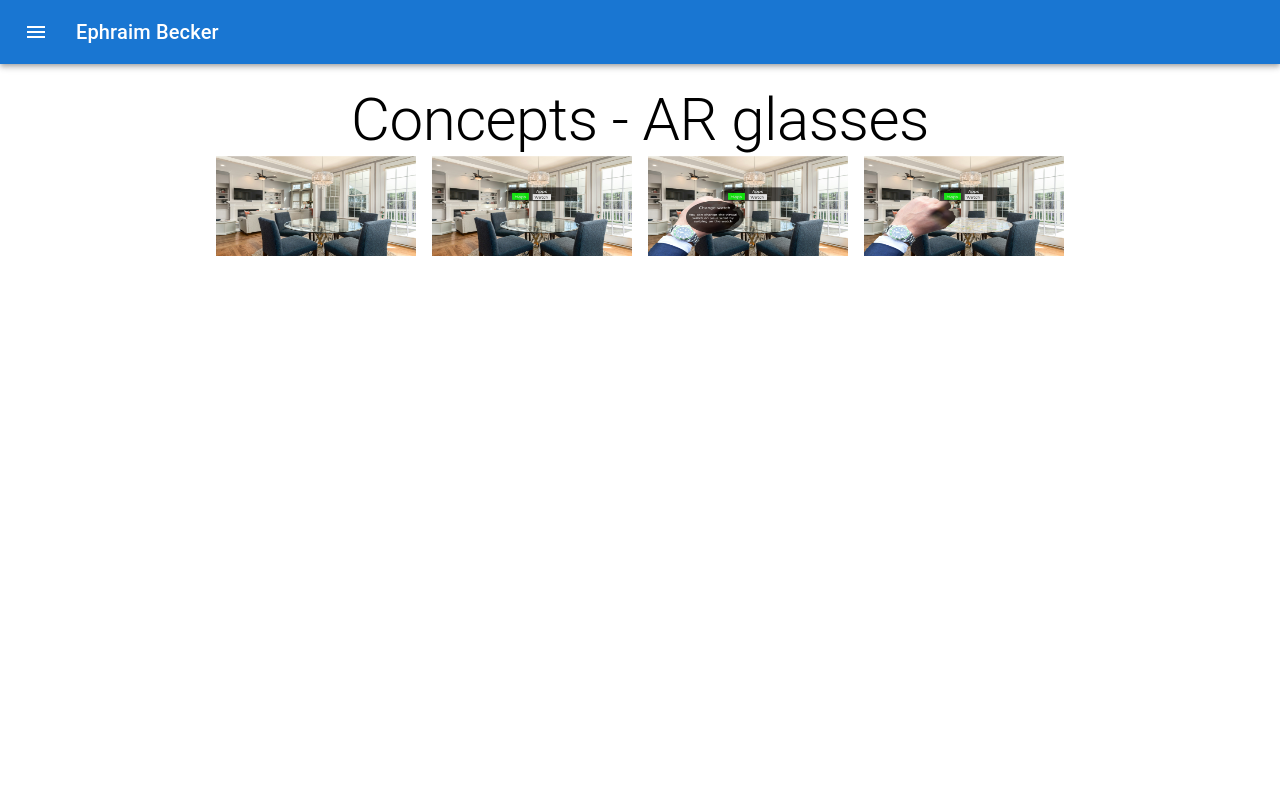
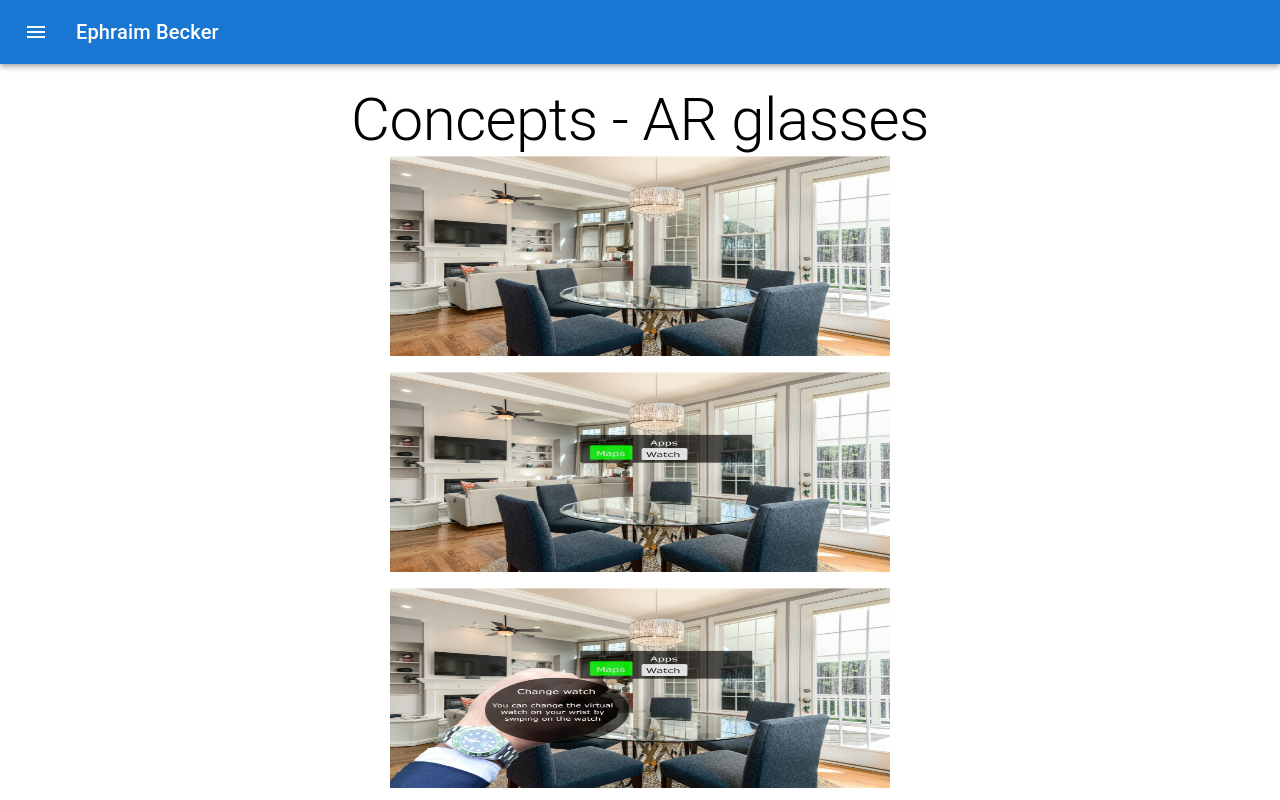
Before and after one commit to EphraimB/ephraim-becker-v2, a Next.js app: page /concepts/ar-glasses in a window 1280 px wide. Shown: the top 800 px of the page. Built offline with nearby package versions, Linux system fonts and the light colour scheme.

Commit message:
Added framer motion.

```diff
--- a/app/concepts/ar-glasses/page.tsx
+++ b/app/concepts/ar-glasses/page.tsx
@@ -2,35 +2,39 @@ import Typography from "@mui/material/Typography";
 import Box from "@mui/material/Box";
 import Image from "next/image";
 import { Stack } from "@mui/material";
+import { motion } from "framer-motion";
 
 export default function ARGlasses() {
+  const width = 500;
+  const height = 200;
+
   return (
     <Box>
       <Typography variant="h2" component="h2" sx={{ textAlign: "center" }}>
         Concepts - AR glasses
       </Typography>
-      <Stack direction="row" spacing={2} sx={{ justifyContent: "center" }}>
+      <Stack direction="column" spacing={2} sx={{ alignItems: "center" }}>
         <Image
-          width="200"
-          height="100"
+          width={width}
+          height={height}
           src="/ar-glasses-concept/AR-glasses-concept.jpg"
           alt="Actual reality"
         />
         <Image
-          width="200"
-          height="100"
+          width={width}
+          height={height}
           src="/ar-glasses-concept/AR-glasses-concept-2.jpg"
           alt="Augmented reality with just HUD"
         />
         <Image
-          width="200"
-          height="100"
+          width={width}
+          height={height}
           src="/ar-glasses-concept/AR-glasses-concept-3.jpg"
           alt="Augmented reality with HUD and watch app"
         />
         <Image
-          width="200"
-          height="100"
+          width={width}
+          height={height}
           src="/ar-glasses-concept/AR-glasses-concept-4.jpg"
           alt="Augmented reality with HUD and maps app"
         />
--- a/package.json
+++ b/package.json
@@ -14,6 +14,7 @@
     "@mui/icons-material": "^5.15.16",
     "@mui/material": "^5.15.16",
     "dayjs": "^1.11.11",
+    "framer-motion": "^11.3.30",
     "next": "14.2.3",
     "react": "^18",
     "react-dom": "^18"
```
Also changed, not shown: 1 other file (tests, documents, lock files or other folders).
